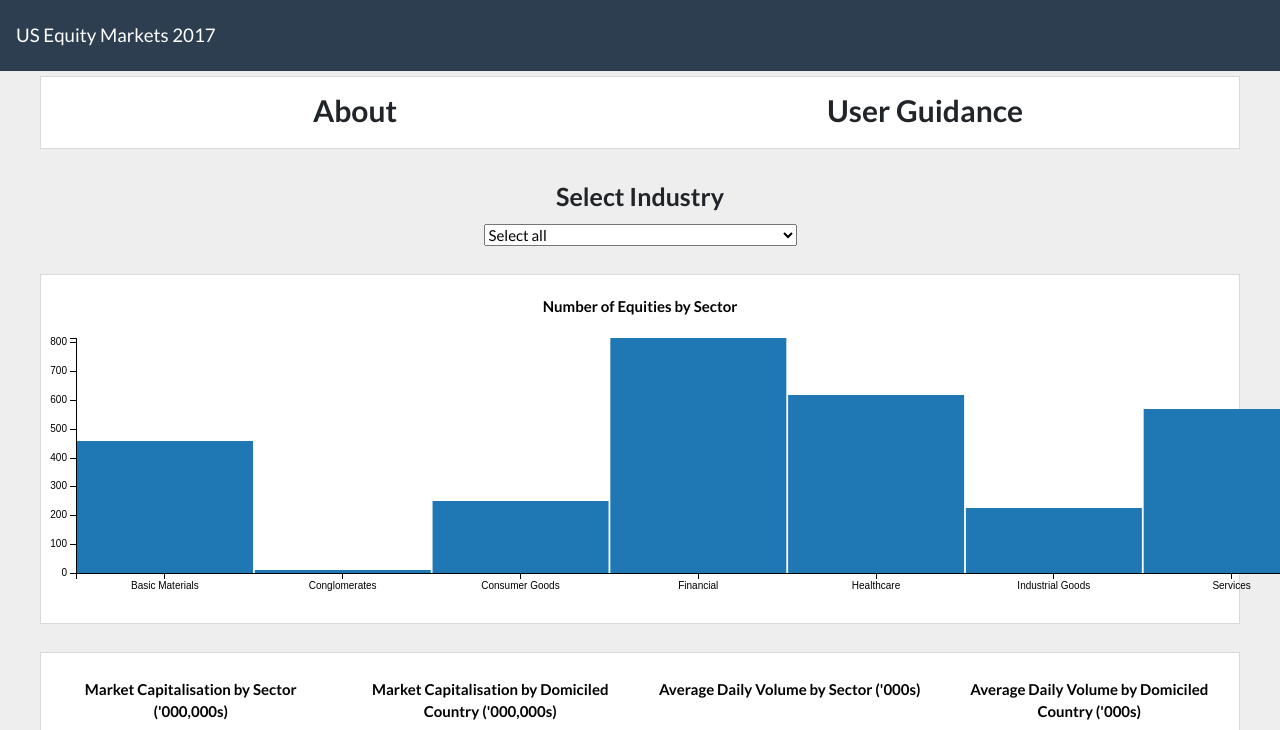
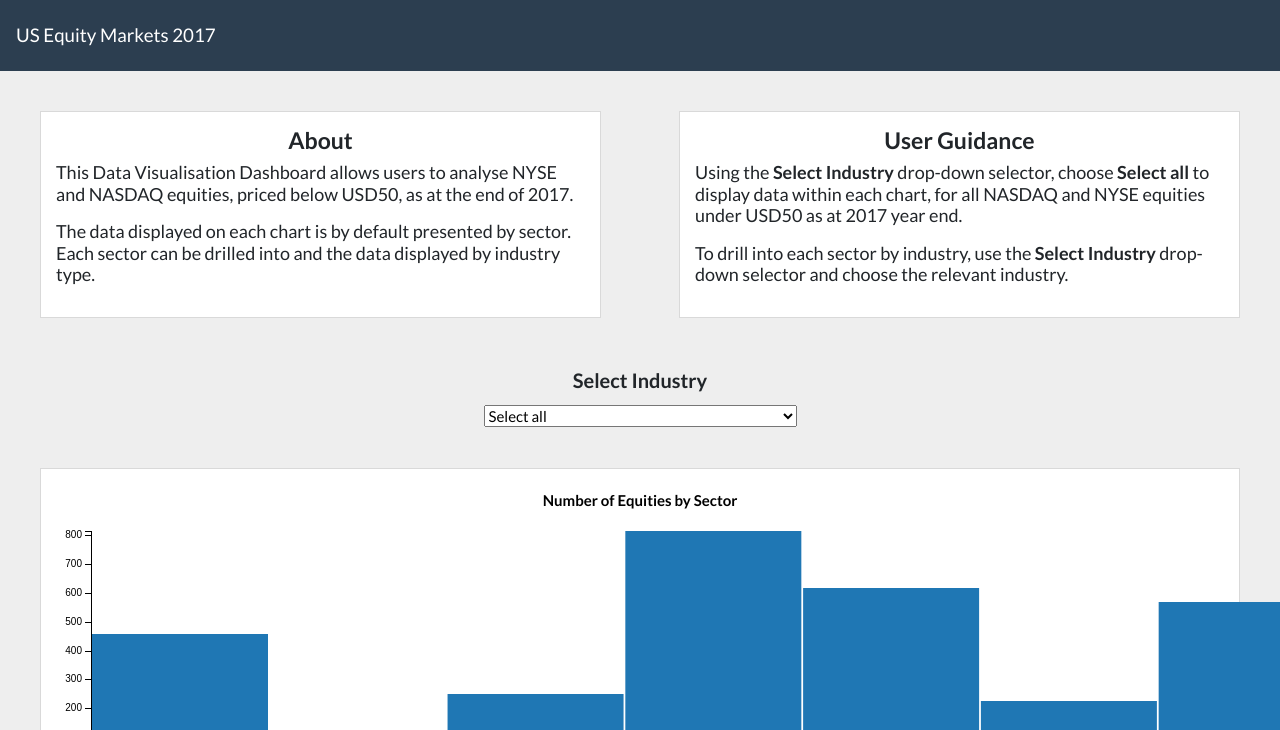
Before and after one commit to Code-Institute-Submissions/us-equity-markets-2017, a plain HTML site: page index.html in a window 1280 px wide. Shown: the top 730 px of the page. Drawn offline with Linux system fonts and the light colour scheme.

Commit message:
Updated About and user Guidance to include summary text.

```diff
--- a/index.html
+++ b/index.html
@@ -38,21 +38,30 @@
   </nav>
 
   <!-- Heading -->
-  <section class="section section-background">
-    <div class="container">
-      <div class="row">
-        <div class="col-sm">
-          <h1 class="heading">About</h1>
-        </div>
-        <div class="col-sm">
-          <h1 class="heading">User Guidance</h1>
-        </div>
+  <div class="row">
+    <div class="text-center col-md-6">
+      <div class="section section-background mr-4">
+        <h1>About</h1>
+        <h3 align="left">This Data Visualisation Dashboard allows users to analyse NYSE and NASDAQ equities, priced below USD50, as at the end of 2017.</h3>
+        <p>
+          <h3 align="left">The data displayed on each chart is by default presented by sector. Each sector can be drilled into and the data displayed by industry type.</h3>
+        </p>
+
       </div>
     </div>
-  </section>
+    <div class="text-center col-md-6">
+      <div class="section section-background ml-4">
+        <h1>User Guidance
+          <h1>
+            <h3 align="left">Using the <strong>Select Industry</strong> drop-down selector, choose <strong>Select all</strong> to display data within each chart, for all NASDAQ and NYSE equities under USD50 as at 2017 year end.</h3>
+            <p>
+              <h3 align="left">To drill into each sector by industry, use the <strong>Select Industry</strong> drop-down selector and choose the relevant industry.</h3>
+            </p>
+      </div>
+    </div>
+  </div>
 
-  <br>
-
+  <!-- Drop Down Selector Heading -->
   <div class="row">
     <h2 class="selector-heading"><strong>Select Industry</h2></strong>
   </div>
@@ -62,8 +71,6 @@
   <div class="row">
     <div id="industry-selector" class="selector"></div>
   </div>
-
-  <br>
 
   <section class="section section-background">
     <!-- Number of Equities by Sector BarChart -->
@@ -75,8 +82,6 @@
       <div id="sector-balance" class="bar-chart"></div>
     </div>
   </section>
-
-  <br>
 
   <section class="section section-background">
     <!-- Market Capitalisation by Sector PieChart -->
@@ -96,8 +101,6 @@
     </div>
   </section>
 
-  <br>
-
   <section class="section section-background">
     <!-- Average Volume per Equity by Sector by Sector BarChart -->
     <div class="row">
@@ -108,8 +111,6 @@
       <div id="equities-traded" class="bar-chart"></div>
     </div>
   </section>
-
-  <br>
 
   <section class="section section-background">
     <!-- Average Volume to Price ScatterPlot -->
@@ -122,7 +123,6 @@
     </div>
   </section>
 
-  <br>
   </main>
 
   </div>
--- a/static/css/style.css
+++ b/static/css/style.css
@@ -2,6 +2,15 @@
 
 body {
     background-color: #eee;
+}
+
+h1 {
+    font-size:23px;
+    font-weight:bold;
+}
+
+h3 {
+    font-size:18px;
 }
 
 .heading {
@@ -16,11 +25,8 @@ body {
 
 .section {
     border: 1px solid #d9d9d9;
-    margin-left: 40px;
-    margin-right:40px;
-    margin-top: 5px;
-    padding-top:15px;
-    padding-bottom:15px;
+    margin: 40px;
+    padding:15px;
 }
 
 .section-background {
@@ -29,7 +35,7 @@ body {
 
 .selector-heading {
     text-align: center;
-    font-size: 25px;
+    font-size: 20px;
     margin-top: 10px;
     margin-left: auto;
     margin-right: auto;
```
Also changed, not shown: 1 other file.
